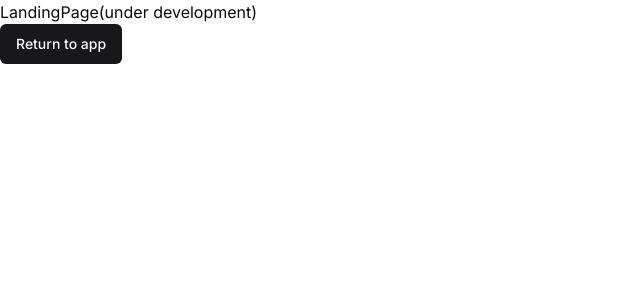
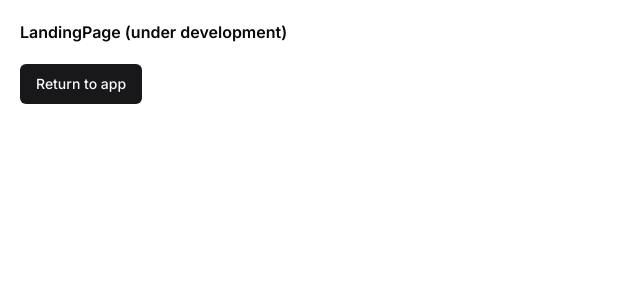
Before and after one commit to Hundlee/micro-saas-todo-app, a Next.js app: page / in a window 1280 px wide. Shown: the top 300 px of the page, without its empty margins (0-640 px from the left). Built offline with nearby package versions, Linux system fonts and the light colour scheme.

Commit message:
style: add padding on button

```diff
--- a/app/page.tsx
+++ b/app/page.tsx
@@ -3,9 +3,9 @@ import { Button } from "./_components/ui/button";
 
 export default function Home() {
     return (
-        <div>
-            <h1>LandingPage(under development)</h1>
-            <Button>
+        <div className="p-5">
+            <h1 className="font-semibold">LandingPage (under development)</h1>
+            <Button className="my-5">
                 <Link href="/app">Return to app</Link>
             </Button>
         </div>
```
